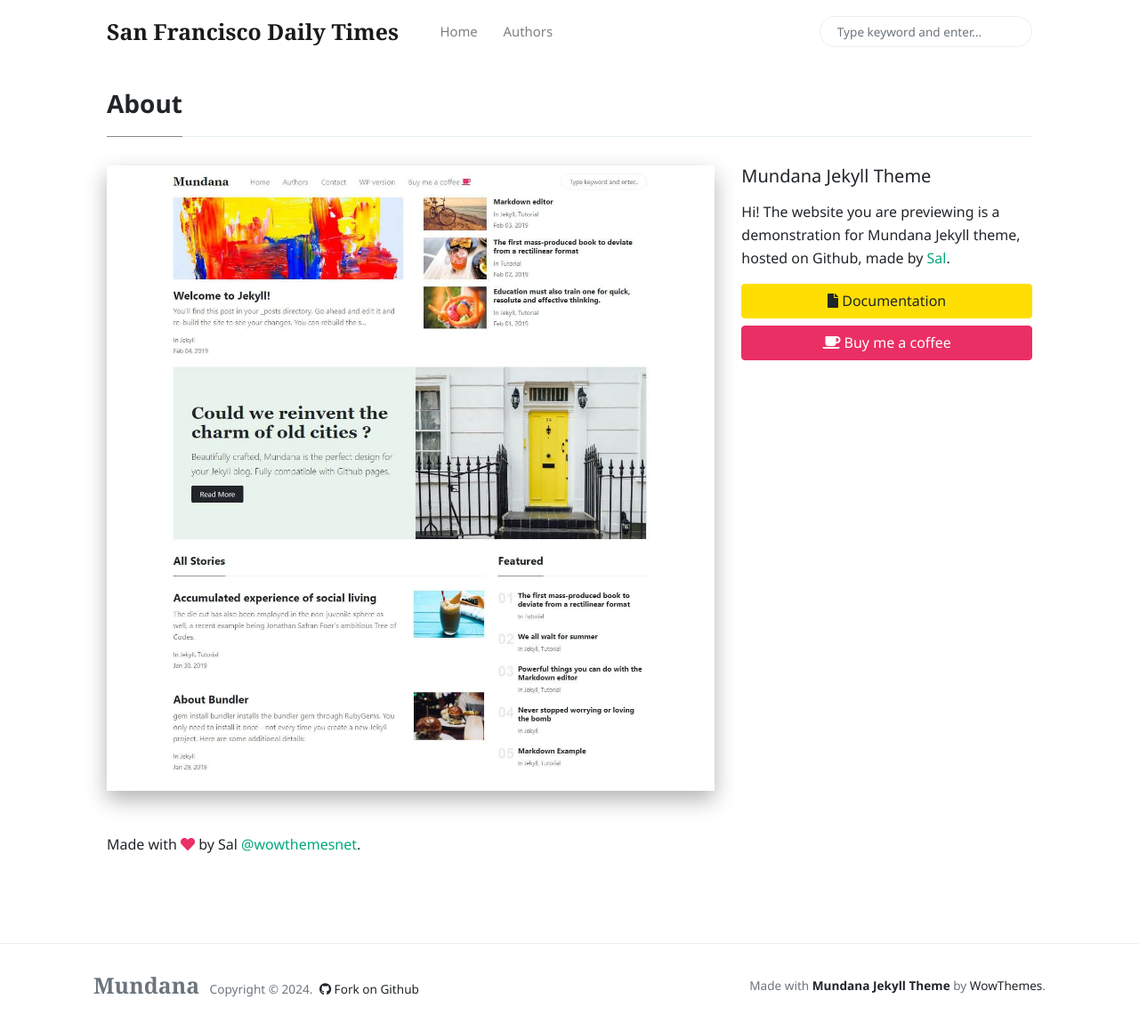
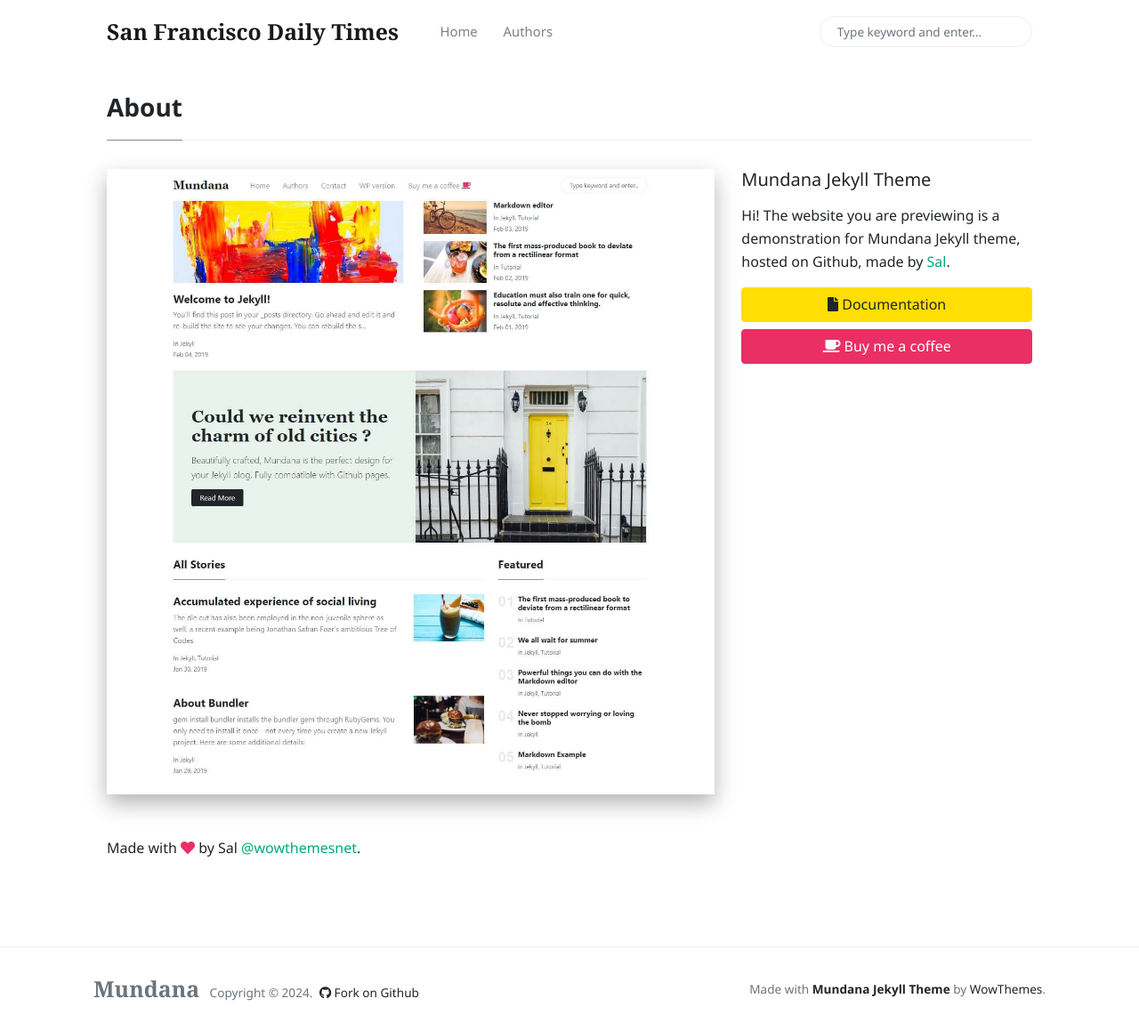
Before and after one commit to socialdata2024-group31/socialdata2024-group31.github.io, a Jekyll site: the page built from _pages/about.md, in a window 1280 px wide and 1159 px high. Shown: the whole window at 89% size. Built offline with Jekyll 4.4.1, drawn with Linux system fonts in a browser that asks for light colours; nearby versions of some CDN libraries; comment, search, counter and statistics services are not loaded.

Commit message:
Update theme.css

```diff
--- a/assets/css/theme.css
+++ b/assets/css/theme.css
@@ -7,7 +7,7 @@
 	padding-top:69.75px;
 }
 .site-content {
-	margin-top:30px;
+	margin-top:34px;
 	min-height:400px;
 }
 .remove-site-content-margin {
```
